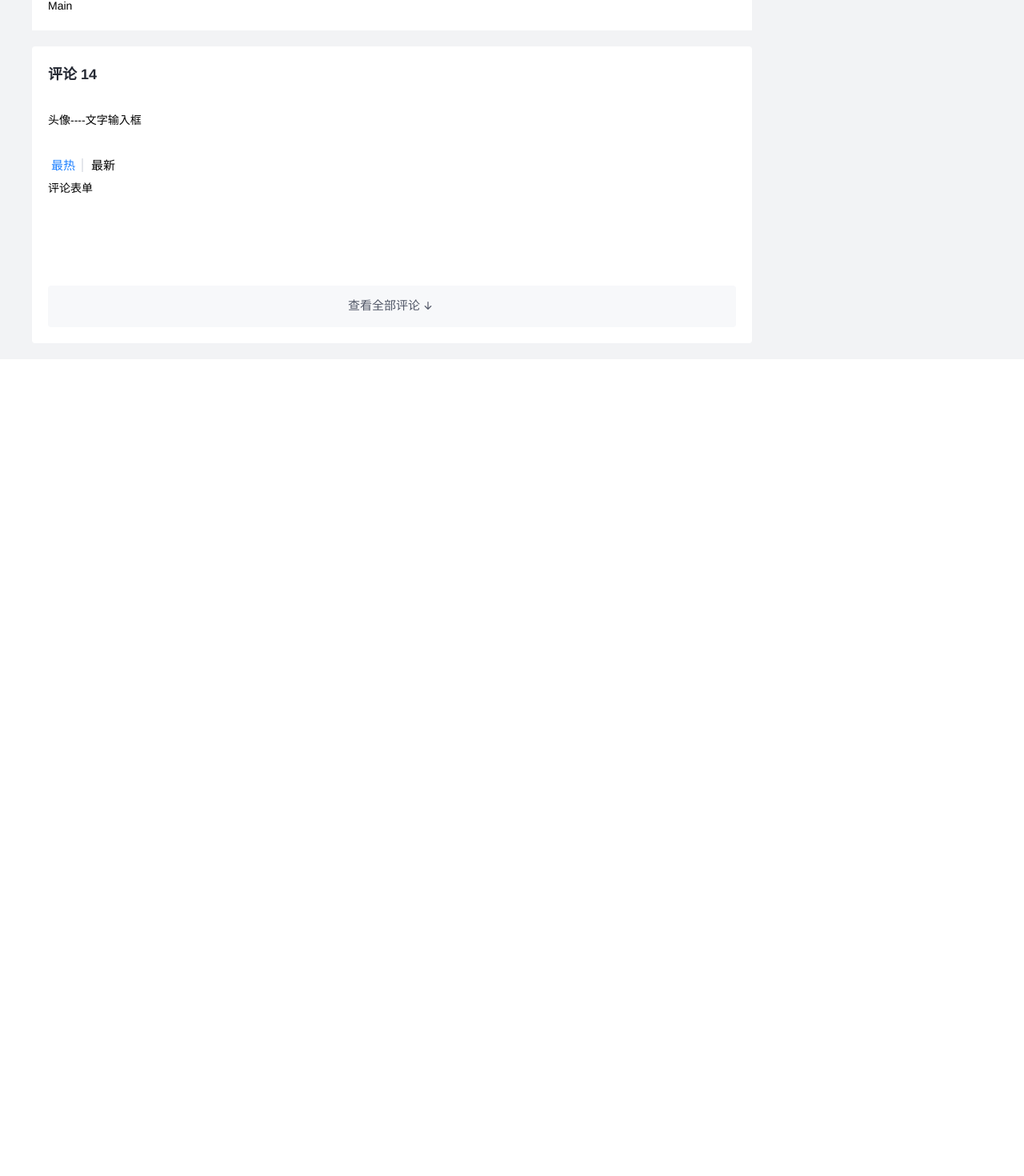
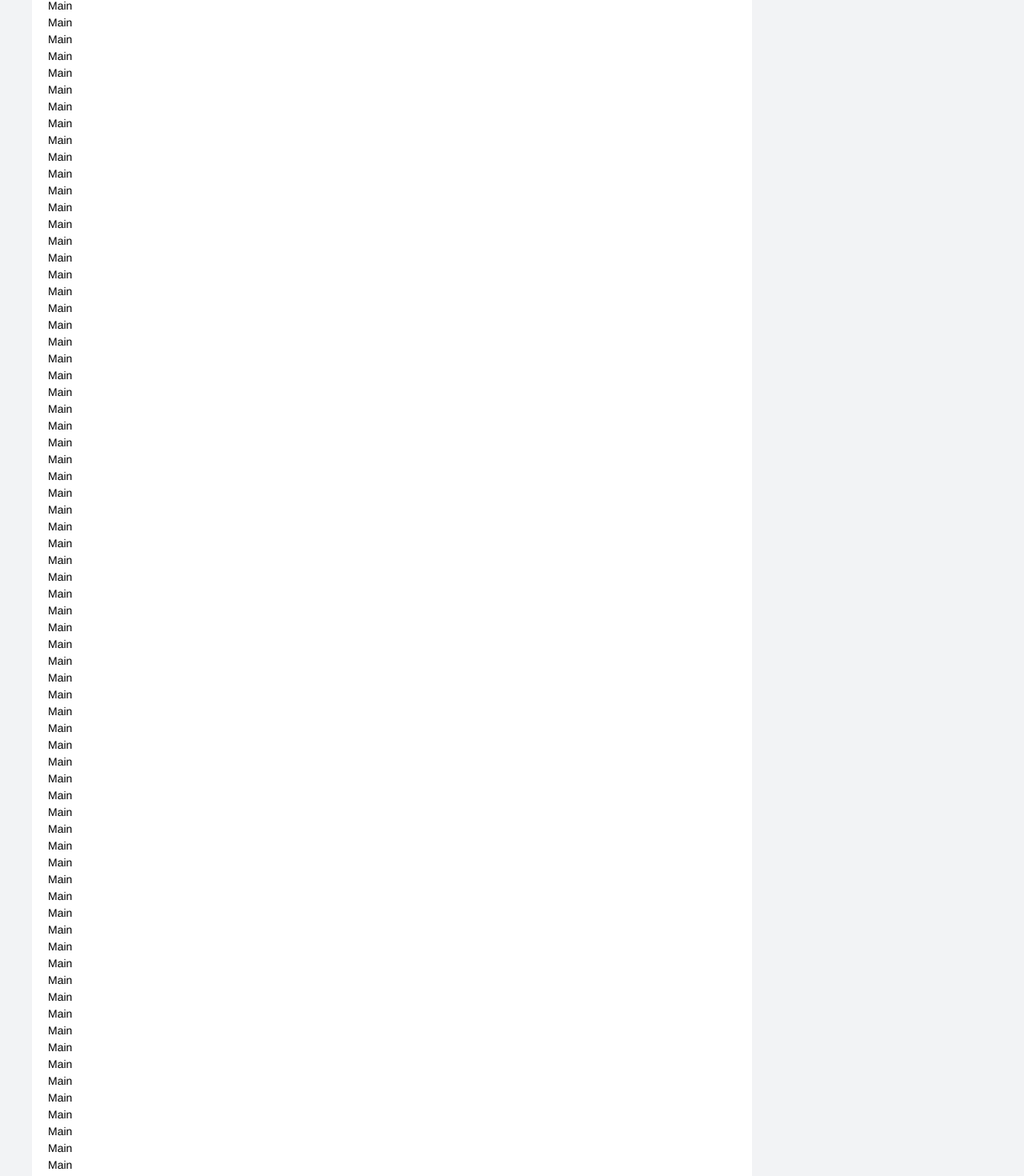
Before and after one commit to baigeixia/vast-knowledge-ui, a Vue app: page /post/1 in a window 1280 px wide. Shown: the part 1293-2763 px from the top of the page at 80% size. Before the commit the page ends 1742 px from the top, so only its background shows below. Built offline with nearby package versions, Linux system fonts and the light colour scheme.

Commit message:
首页 头部显示

```diff
--- a/package.json
+++ b/package.json
@@ -14,6 +14,7 @@
     "axios": "^1.7.2",
     "bootstrap-icons": "^1.11.3",
     "element-plus": "^2.7.4",
+    "nprogress": "^0.2.0",
     "pinia": "^2.1.7",
     "sass": "^1.77.4",
     "vue": "^3.4.21",
--- a/src/Layout/index.vue
+++ b/src/Layout/index.vue
@@ -1,6 +1,6 @@
 <template>
     <el-container class="bo-wen">
-        <el-header class="main-header">
+        <el-header class="main-header" :class="{ 'hidden':  ishide }">
             <HeaderMain></HeaderMain>
         </el-header>
         <div class="header-placeholder"></div>
@@ -20,11 +20,45 @@
 </template>
 
 <script setup>
-import { ref } from "vue"
+import { ref, watch } from "vue"
 import { RouterView } from "vue-router"
 import HeaderMain from './components/HeaderMain.vue'
 import { useScroll } from '@vueuse/core'
 const { y } = useScroll(window)
+
+const ishide = ref(false);
+const threshold = 378;
+let maxY = 0;
+let currentY = 0;
+
+// let var1 = 0;
+
+// watch(y, (newValue) => {
+//     if (newValue > 126) {
+
+//         currentY=newValue
+//     } else {
+//         ishide.value = false;
+//     }
+// });
+
+
+watch(y, (newValue) => {
+    if (newValue > 126) {
+        if (newValue > currentY) {
+            maxY=newValue
+            ishide.value = true;
+        }else{
+           if( Math.abs(maxY-newValue) > threshold){
+            ishide.value = false;
+           }
+        }
+        currentY = newValue;
+    } else {
+        ishide.value = false;
+    }
+});
+
 const totop = () => {
     console.log(y.value);
     y.value = 0
@@ -88,6 +122,12 @@ const totop = () => {
         top: 0;
         width: 100%;
         z-index: 1000;
+        transition: top 0.3s ease;
+    }
+
+    .hidden {
+        top: -70px;
+        /* 将头部移出视图 */
     }
 
     .header-placeholder {
--- a/src/main.js
+++ b/src/main.js
@@ -11,6 +11,7 @@ import zhCn from 'element-plus/es/locale/lang/zh-cn'
 import 'element-plus/theme-chalk/dark/css-vars.css'
 import * as ElementPlusIconsVue from '@element-plus/icons-vue'
 import "bootstrap-icons/font/bootstrap-icons.css";
+import 'nprogress/nprogress.css';
 
 const app = createApp(App)
 
--- a/src/router/index.js
+++ b/src/router/index.js
@@ -1,6 +1,7 @@
 import { createRouter, createWebHistory } from 'vue-router'
 import Home from '../views/home/index.vue'
 import Layout from '../Layout/index.vue'
+import NProgress from 'nprogress';
 
 const router = createRouter({
   history: createWebHistory(import.meta.env.BASE_URL),
@@ -136,4 +137,13 @@ const router = createRouter({
   ]
 })
 
+router.beforeEach((to, from, next) => {
+  NProgress.start();
+  next();
+});
+
+router.afterEach(() => {
+  NProgress.done();
+});
+
 export default router
--- a/src/utils/request.js
+++ b/src/utils/request.js
@@ -1,4 +1,5 @@
 import axios from 'axios'
+import NProgress from 'nprogress';
 
 // 创建axios实例
 const request = axios.create({
--- a/src/views/post/PostHome.vue
+++ b/src/views/post/PostHome.vue
@@ -106,6 +106,116 @@
                     <div>Main</div>
                     <div>Main</div>
                     <div>Main</div>
+                    <div>Main</div><div>Main</div>
+                    <div>Main</div>
+                    <div>Main</div>
+                    <div>Main</div>
+                    <div>Main</div>
+                    <div>Main</div>
+                    <div>Main</div>
+                    <div>Main</div>
+                    <div>Main</div>
+                    <div>Main</div>
+                    <div>Main</div>
+                    <div>Main</div>
+                    <div>Main</div>
+                    <div>Main</div>
+                    <div>Main</div>
+                    <div>Main</div>
+                    <div>Main</div>
+                    <div>Main</div>
+                    <div>Main</div>
+                    <div>Main</div>
+                    <div>Main</div>
+                    <div>Main</div>
+                    <div>Main</div><div>Main</div>
+                    <div>Main</div>
+                    <div>Main</div>
+                    <div>Main</div>
+                    <div>Main</div>
+                    <div>Main</div>
+                    <div>Main</div>
+                    <div>Main</div>
+                    <div>Main</div>
+                    <div>Main</div>
+                    <div>Main</div>
+                    <div>Main</div>
+                    <div>Main</div>
+                    <div>Main</div>
+                    <div>Main</div>
+                    <div>Main</div>
+                    <div>Main</div>
+                    <div>Main</div>
+                    <div>Main</div>
+                    <div>Main</div>
+                    <div>Main</div>
+                    <div>Main</div>
+                    <div>Main</div><div>Main</div>
+                    <div>Main</div>
+                    <div>Main</div>
+                    <div>Main</div>
+                    <div>Main</div>
+                    <div>Main</div>
+                    <div>Main</div>
+                    <div>Main</div>
+                    <div>Main</div>
+                    <div>Main</div>
+                    <div>Main</div>
+                    <div>Main</div>
+                    <div>Main</div>
+                    <div>Main</div>
+                    <div>Main</div>
+                    <div>Main</div>
+                    <div>Main</div>
+                    <div>Main</div>
+                    <div>Main</div>
+                    <div>Main</div>
+                    <div>Main</div>
+                    <div>Main</div>
+                    <div>Main</div><div>Main</div>
+                    <div>Main</div>
+                    <div>Main</div>
+                    <div>Main</div>
+                    <div>Main</div>
+                    <div>Main</div>
+                    <div>Main</div>
+                    <div>Main</div>
+                    <div>Main</div>
+                    <div>Main</div>
+                    <div>Main</div>
+                    <div>Main</div>
+                    <div>Main</div>
+                    <div>Main</div>
+                    <div>Main</div>
+                    <div>Main</div>
+                    <div>Main</div>
+                    <div>Main</div>
+                    <div>Main</div>
+                    <div>Main</div>
+                    <div>Main</div>
+                    <div>Main</div>
+                    <div>Main</div><div>Main</div>
+                    <div>Main</div>
+                    <div>Main</div>
+                    <div>Main</div>
+                    <div>Main</div>
+                    <div>Main</div>
+                    <div>Main</div>
+                    <div>Main</div>
+                    <div>Main</div>
+                    <div>Main</div>
+                    <div>Main</div>
+                    <div>Main</div>
+                    <div>Main</div>
+                    <div>Main</div>
+                    <div>Main</div>
+                    <div>Main</div>
+                    <div>Main</div>
+                    <div>Main</div>
+                    <div>Main</div>
+                    <div>Main</div>
+                    <div>Main</div>
+                    <div>Main</div>
                     <div>Main</div>
                 </el-main>
                 <el-footer class="comment-end">
@@ -159,7 +269,7 @@
                     </div>
 
                 </div>
-                <div class="sidebar-block">
+                <div class="sidebar-block " :class="{'is-top' : y>1000}">
                     <div class="block-title">
                         相关推荐
                     </div>
@@ -217,63 +327,18 @@
                 </h4>
             </template>
             <div class="comment-form comment-editor">评论</div>
-            <div class="comment-form comment-editor">评论</div>
-            <div class="comment-form comment-editor">评论</div>
-            <div class="comment-form comment-editor">评论</div>
-            <div class="comment-form comment-editor">评论</div>
-            <div class="comment-form comment-editor">评论</div>
-            <div class="comment-form comment-editor">评论</div>
-            <div class="comment-form comment-editor">评论</div>
-            <div class="comment-form comment-editor">评论</div>
-            <div class="comment-form comment-editor">评论</div>
-            <div class="comment-form comment-editor">评论</div>
-            <div class="comment-form comment-editor">评论</div>
-            <div class="comment-form comment-editor">评论</div>
-            <div class="comment-form comment-editor">评论</div>
-            <div class="comment-form comment-editor">评论</div>
-            <div class="comment-form comment-editor">评论</div>
-            <div class="comment-form comment-editor">评论</div>
-            <div class="comment-form comment-editor">评论</div>
-            <div class="comment-form comment-editor">评论</div>
-            <div class="comment-form comment-editor">评论</div>
-            <div class="comment-form comment-editor">评论</div>
-            <div class="comment-form comment-editor">评论</div>
-            <div class="comment-form comment-editor">评论</div>
-            <div class="comment-form comment-editor">评论</div>
-            <div class="comment-form comment-editor">评论</div>
-            <div class="comment-form comment-editor">评论</div>
-            <div class="comment-form comment-editor">评论</div>
-            <div class="comment-form comment-editor">评论</div>
-            <div class="comment-form comment-editor">评论</div>
-            <div class="comment-form comment-editor">评论</div>
-            <div class="comment-form comment-editor">评论</div>
-            <div class="comment-form comment-editor">评论</div>
-            <div class="comment-form comment-editor">评论</div>
-            <div class="comment-form comment-editor">评论</div>
-            <div class="comment-form comment-editor">评论</div>
-            <div class="comment-form comment-editor">评论</div>
-            <div class="comment-form comment-editor">评论</div>
-            <div class="comment-form comment-editor">评论</div>
-            <div class="comment-form comment-editor">评论</div>
-            <div class="comment-form comment-editor">评论</div>
-            <div class="comment-form comment-editor">评论</div>
-            <div class="comment-form comment-editor">评论</div>
-            <div class="comment-form comment-editor">评论</div>
-            <div class="comment-form comment-editor">评论</div>
-            <div class="comment-form comment-editor">评论</div>
-            <div class="comment-form comment-editor">评论</div>
-            <div class="comment-form comment-editor">评论</div>
-            <div class="comment-form comment-editor">评论</div>
         </el-drawer>
     </el-container>
 </template>
 <script setup>
-import { ref } from 'vue'
+import { onMounted, ref } from 'vue'
+
 const bellvalue = ref(1200)
 const isagree = ref(true)
 const ismsg = ref(false)
 const isfollow = ref(false)
 const drawer = ref(false)
+const formdate = ref('')
 import { useScroll } from '@vueuse/core'
 const { y } = useScroll(window)
 
@@ -287,7 +352,6 @@ const { y } = useScroll(window)
 .post-home-main {
     flex: 1;
     overflow-y: auto;
-
     .drawer-left {
         .comment-drawer-header {
             display: flex;
@@ -600,6 +664,12 @@ const { y } = useScroll(window)
             align-items: center;
             justify-content: flex-start;
 
+            .is-top{
+                position: fixed;
+                transform: translateY(20px);
+                transition: transform 0.5s ease;
+            }
+
             .sidebar-block {
                 width: 100%;
                 /* 设置宽度为父容器宽度 */
@@ -608,6 +678,8 @@ const { y } = useScroll(window)
                 background: #ffffff;
                 box-shadow: -2px 0 4px rgba(0, 0, 0, 0.2);
                 margin-bottom: 20px;
+
+                transition: transform 0.5s ease;
 
                 /* 添加阴影效果 */
                 .block-title {
```
Also changed, not shown: src/utils/formDate.js (added, +27 -0 lines), src/views/home/components/MainLeft.vue (+39 -14 lines), 1 other file (tests, documents, lock files or other folders).
